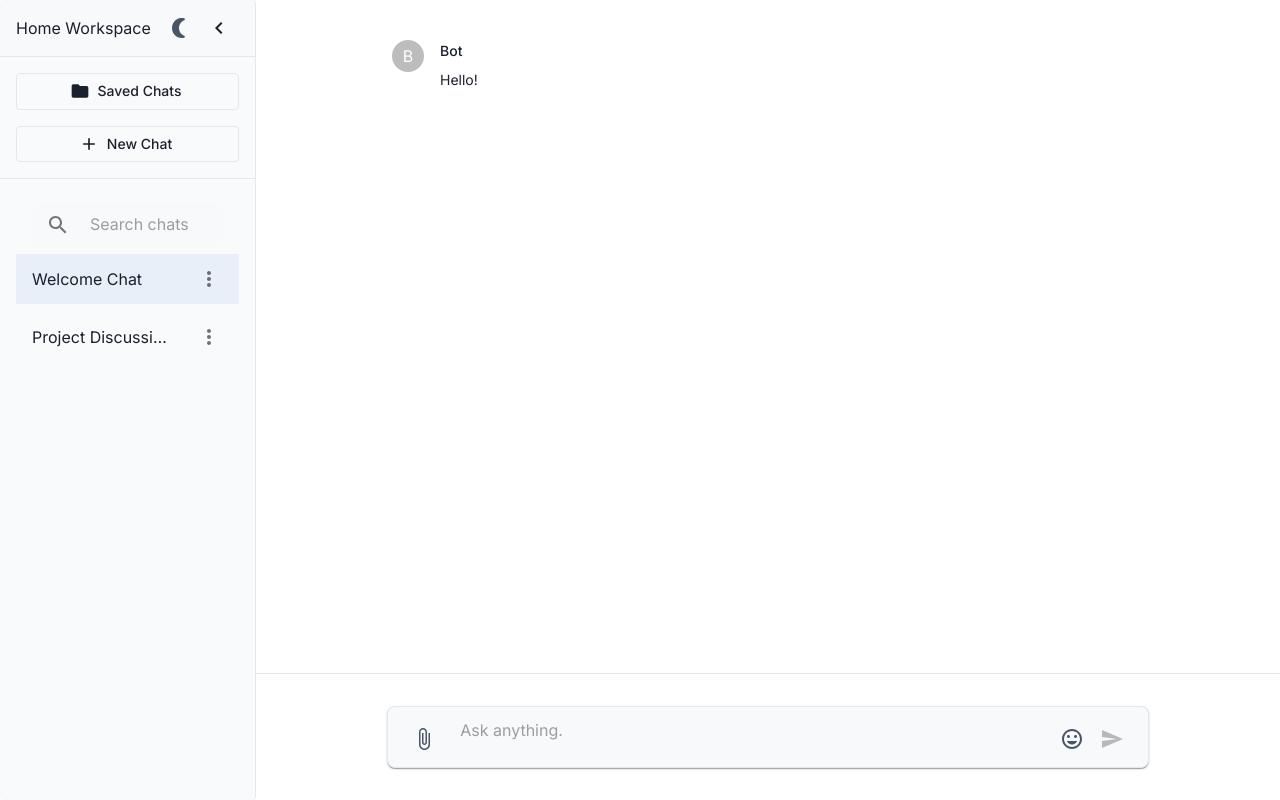
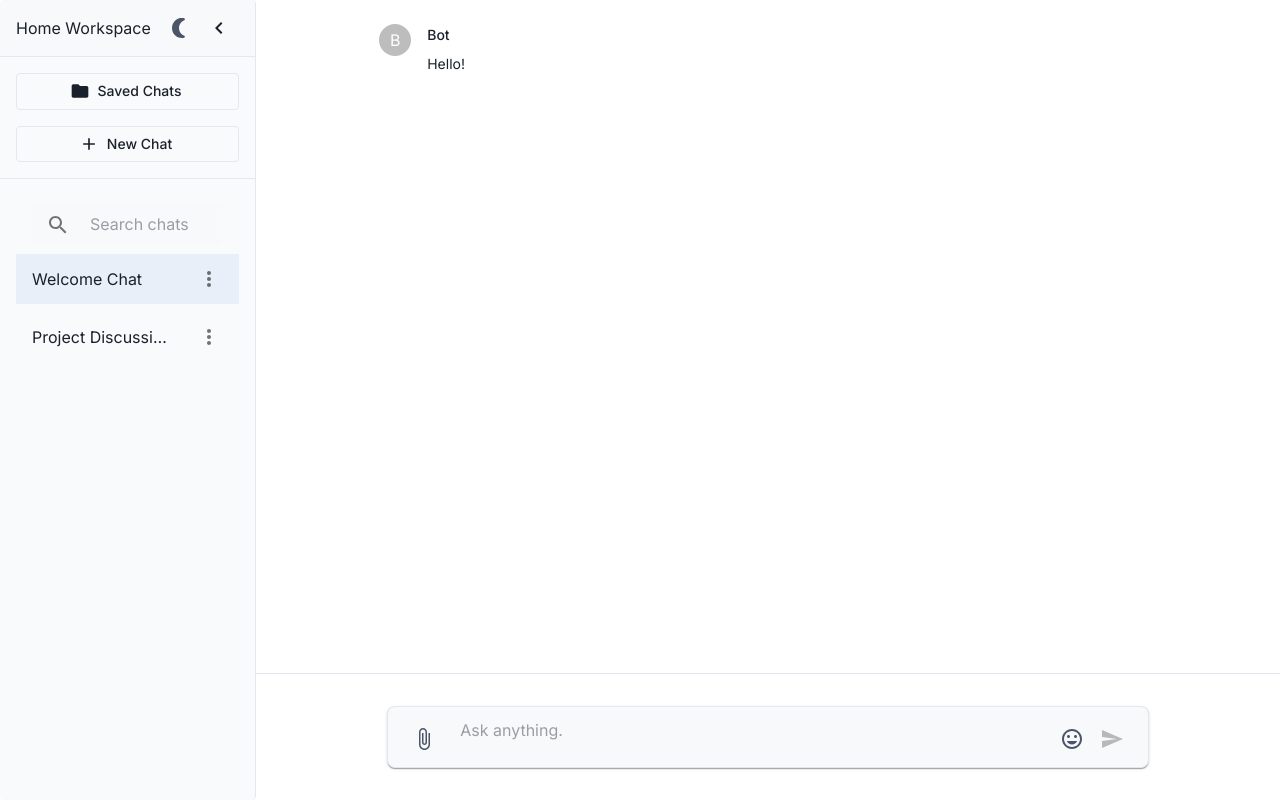
Before and after one commit to BinaryTree1/savjetnik-frontend, a React (Vite) app: page / in a window 1280 px wide. Built offline with nearby package versions, Linux system fonts and the light colour scheme.

Commit message:
UI improvements.

```diff
--- a/src/components/Chat/ChatMessages.jsx
+++ b/src/components/Chat/ChatMessages.jsx
@@ -30,7 +30,7 @@ const ChatMessages = ({ messages }) => {
     }
 
     return (
-        <Box flexGrow={1} overflow="auto" p={2}>
+        <Box flexGrow={1} overflow="auto">
             {messages.map((msg, index) => (
                 <ChatMessage key={index} text={msg.text} sender={msg.sender} />
             ))}
```
